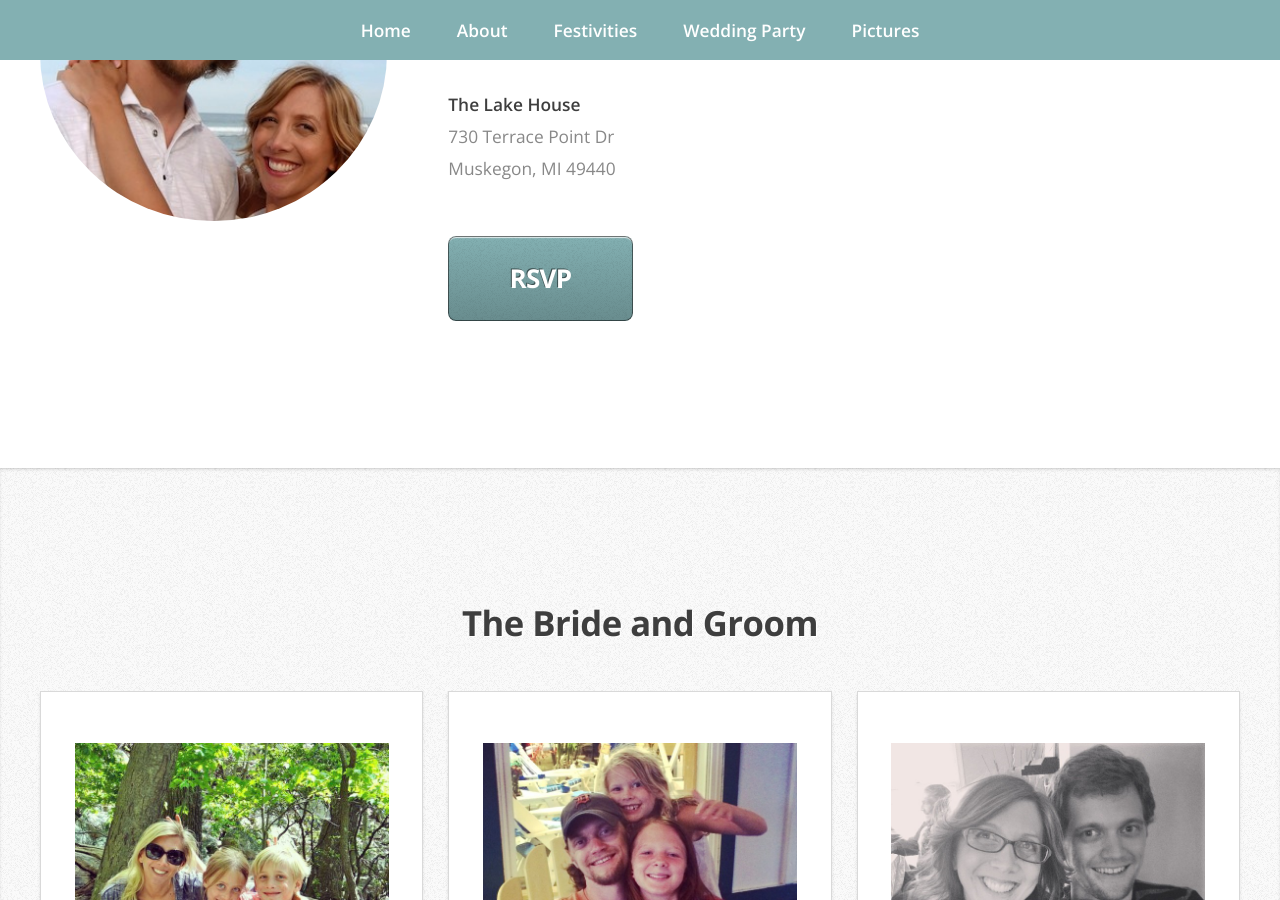
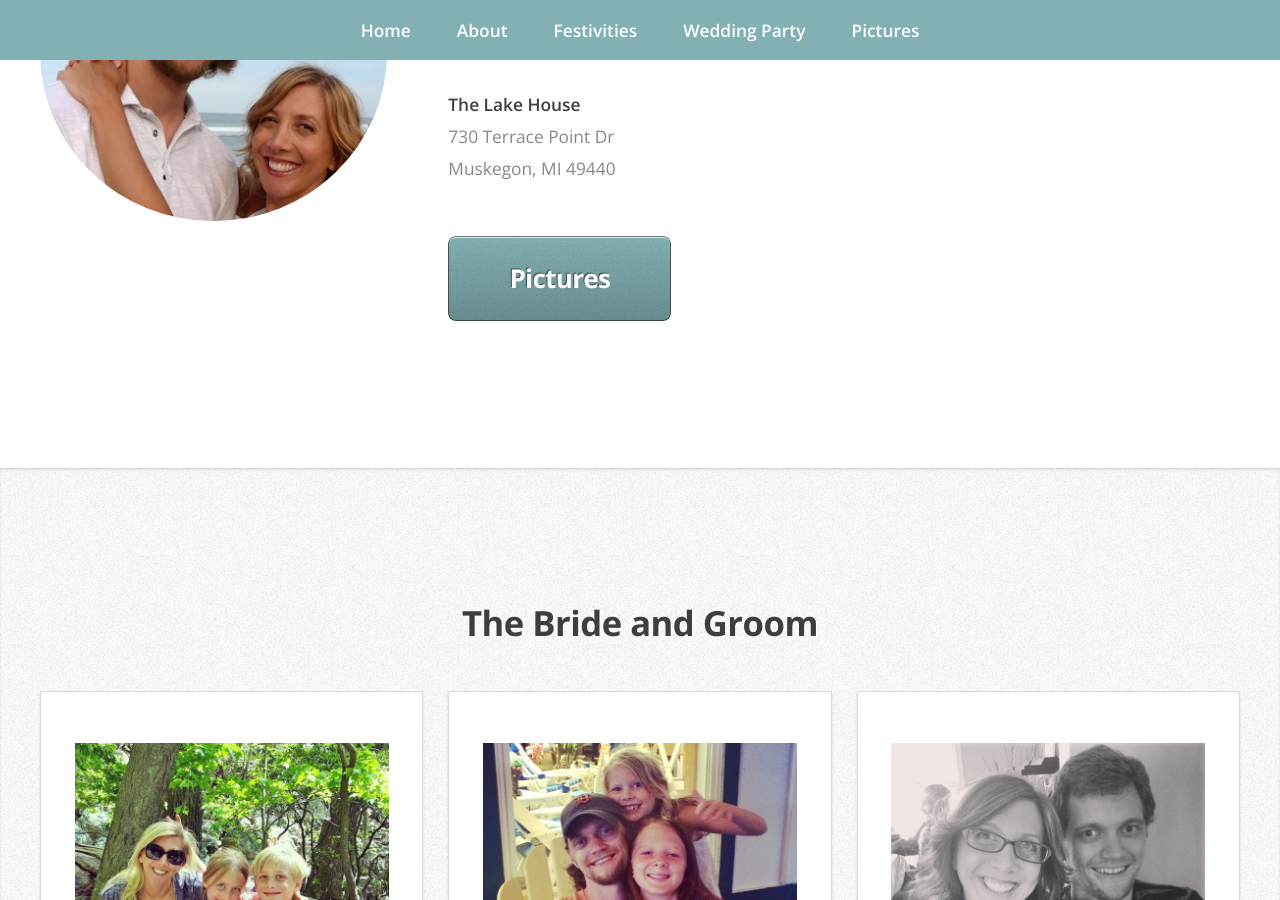
Before and after one commit to ersatzryan/wedding, a Jekyll site: the page built from index.html, in a window 1280 px wide and 900 px high, scrolled down 323 px. Built offline with Jekyll 4.4.1, drawn with Linux system fonts in a browser that asks for light colours.

Commit message:
Remove RSVP button

```diff
--- a/_includes/parts/home.html
+++ b/_includes/parts/home.html
@@ -17,7 +17,7 @@
           </address>
         </p>
 
-        <a href="#rsvp" data-scroll class="button big">RSVP</a>
+        <a href="#pictures" data-scroll class="button big">Pictures</a>
       </div>
     </div>
   </article>
```
Lines whose indentation alone changed are shown as unchanged.
